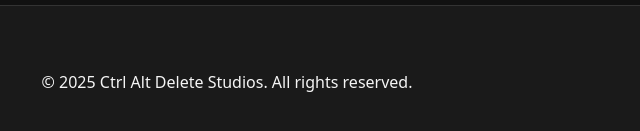
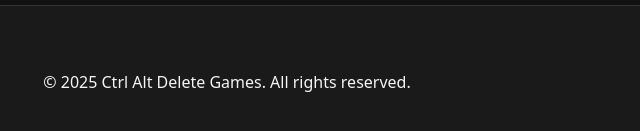
Before and after one commit to Ctrl-Alt-Delete-Games/Ctrl-Alt-Delete-Games-Website, a plain HTML site: page index.html in a window 1280 px wide. Shown: the part 849-980 px from the top of the page, 413-1053 px from the left. Drawn offline with Linux system fonts and the light colour scheme.

Commit message:
Update index.html

```diff
--- a/index.html
+++ b/index.html
@@ -38,7 +38,7 @@
 
   <footer>
     <div class="container">
-      <p>&copy; 2025 Ctrl Alt Delete Studios. All rights reserved.</p>
+      <p>&copy; 2025 Ctrl Alt Delete Games. All rights reserved.</p>
     </div>
   </footer>
 </body>
```
